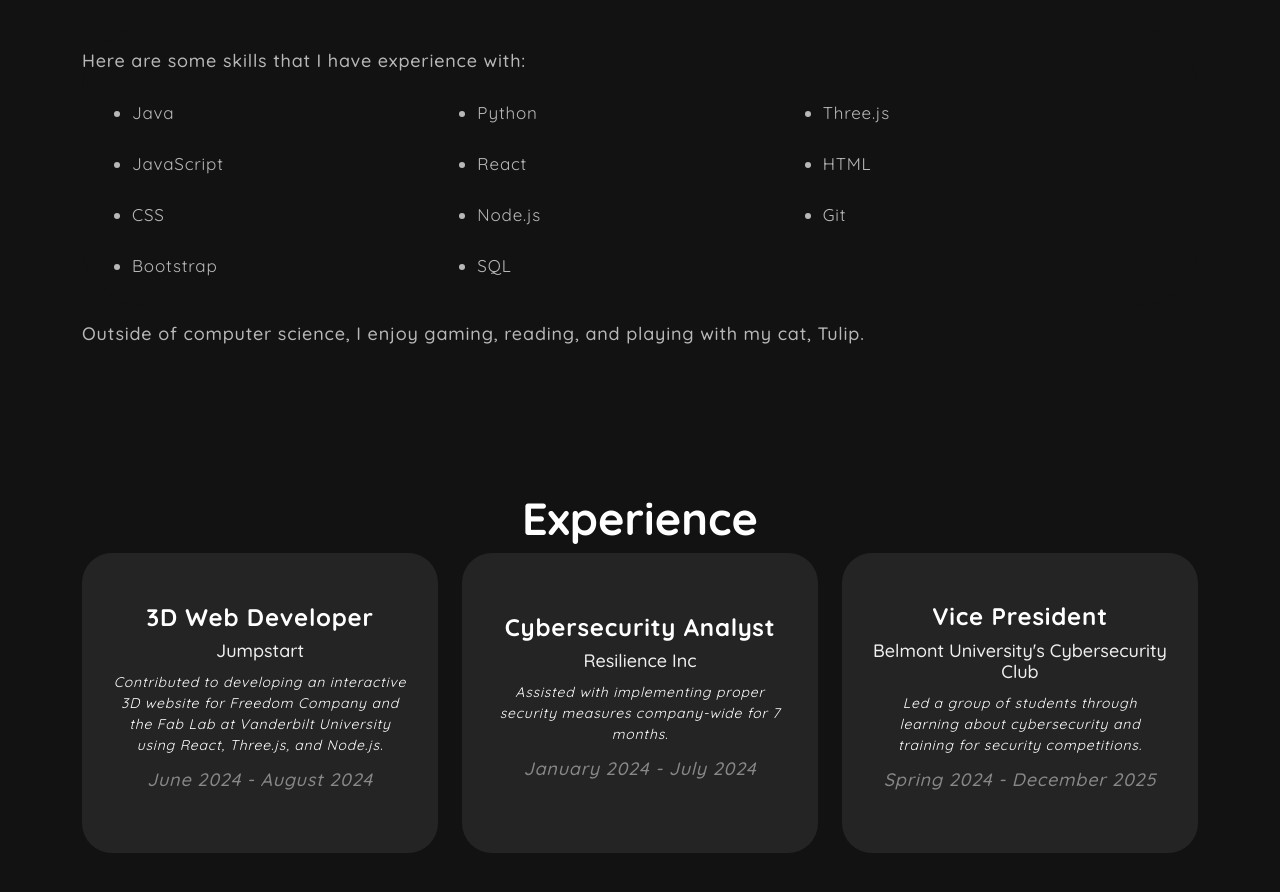
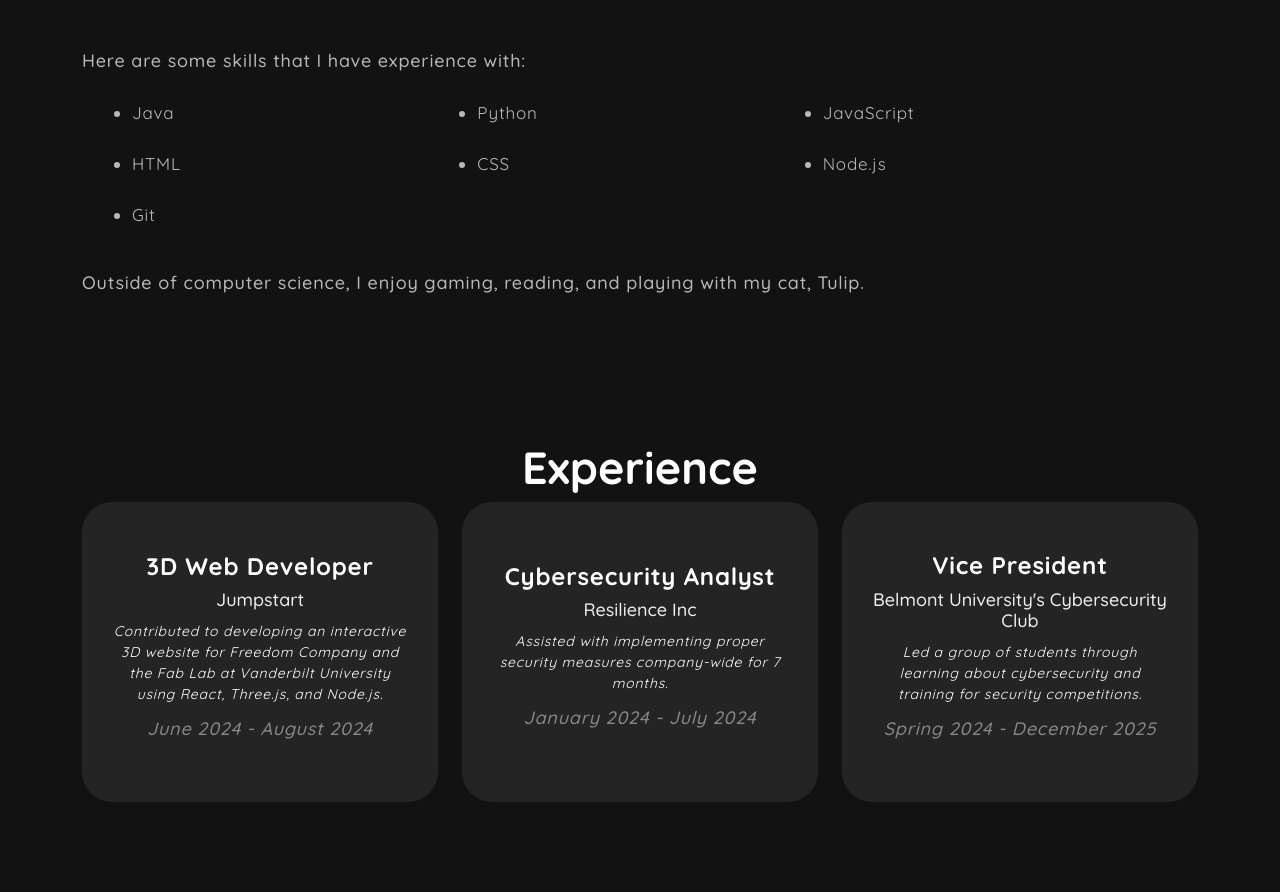
Before and after one commit to sloaneeliza/personal-website, a React (Create React App) app: page / in a window 1280 px wide. Shown: the part 858-1750 px from the top of the page. Built offline with nearby package versions, Linux system fonts and the light colour scheme.

Commit message:
Update Skills.js

```diff
--- a/src/components/Skills.js
+++ b/src/components/Skills.js
@@ -4,15 +4,11 @@ export const Skills = () => {
   const skills = [
     "Java",
     "Python",
-    "Three.js",
     "JavaScript",
-    "React",
     "HTML",
     "CSS",
     "Node.js",
-    "Git",
-    "Bootstrap",
-    "SQL"
+    "Git"
   ];
 
   return (
```
